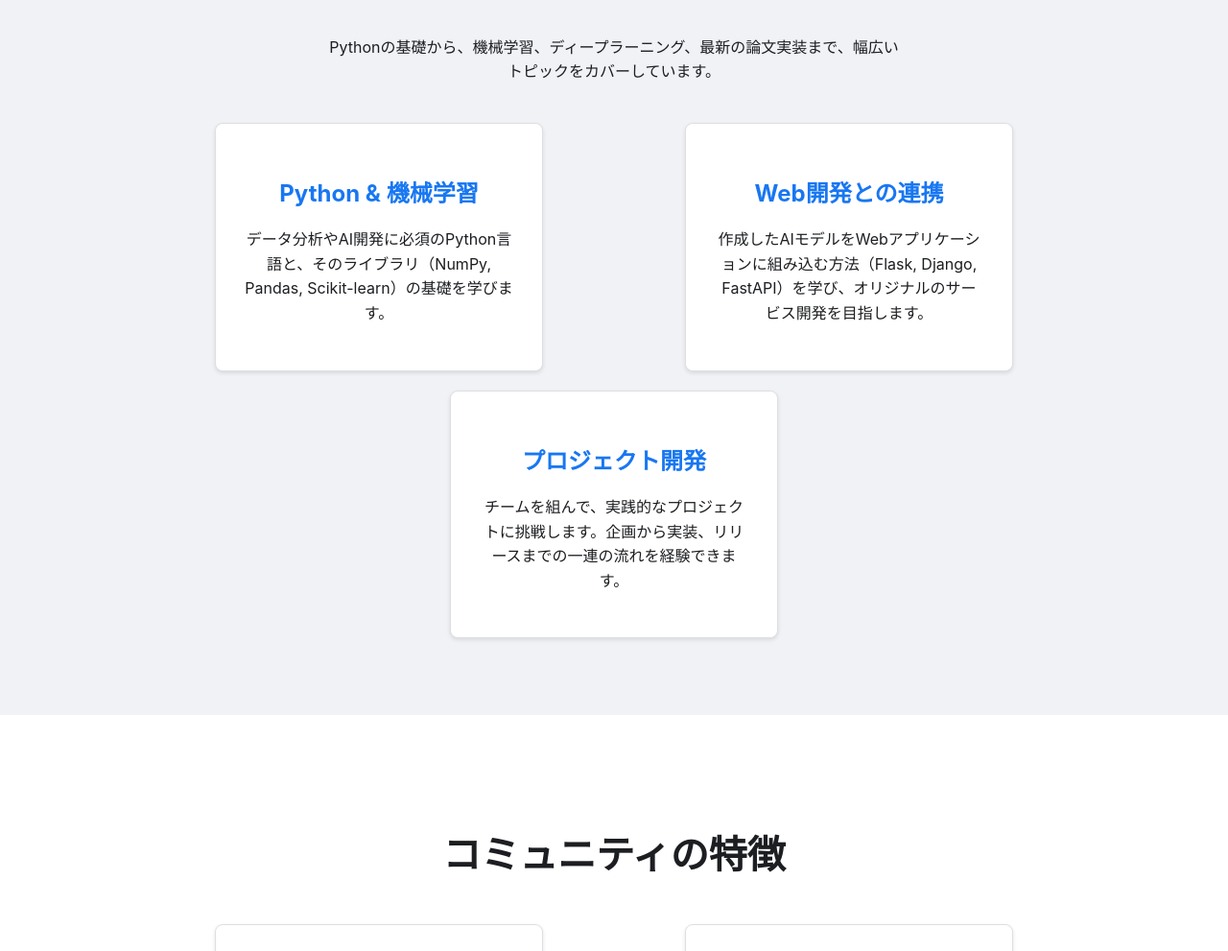
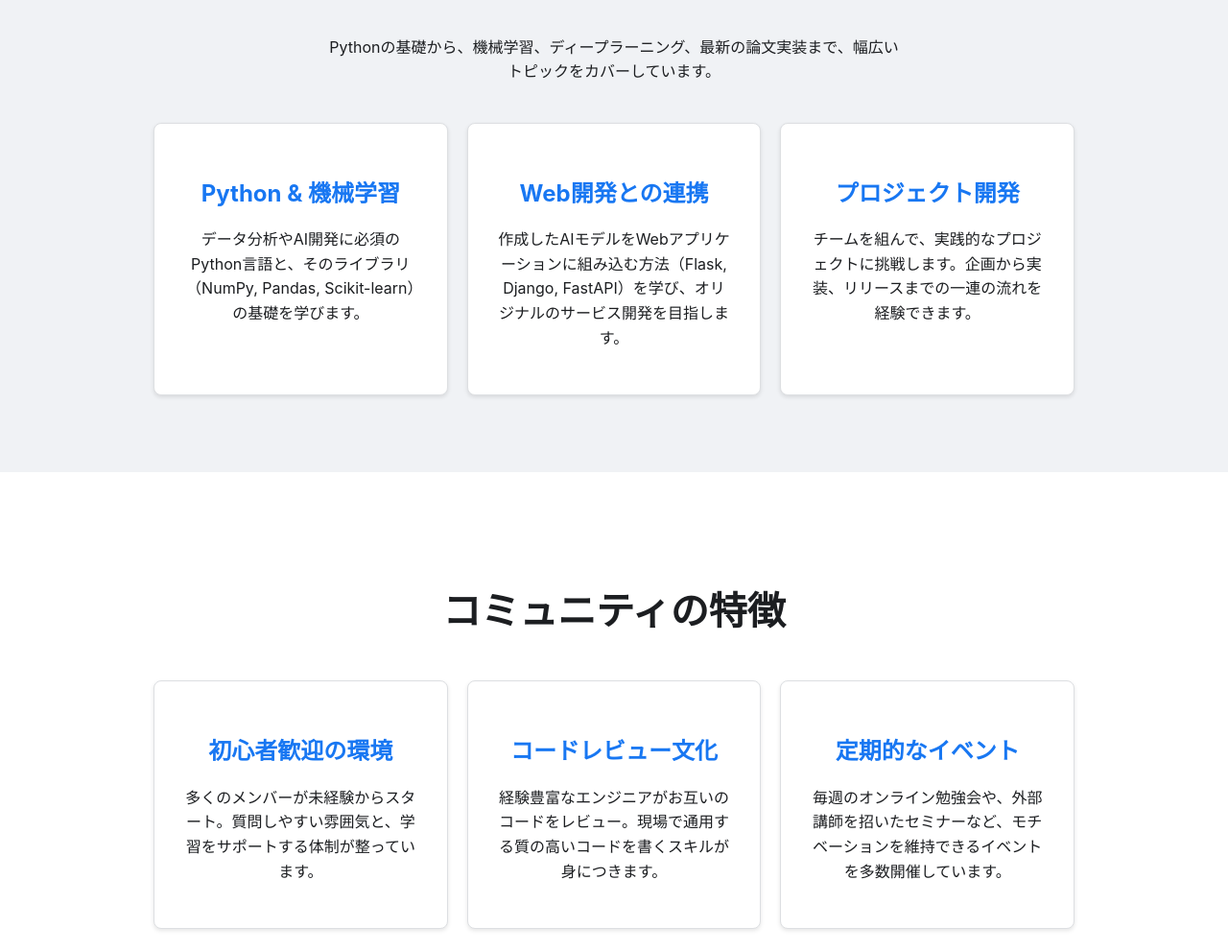
Before and after one commit to carponn-hub/002_lp, a plain HTML site: page index.html in a window 1280 px wide. Shown: the part 671-1662 px from the top of the page at 96% size. Drawn offline with Linux system fonts and the light colour scheme.

Commit message:
カードを横一列に変更

```diff
--- a/index.html
+++ b/index.html
@@ -66,7 +66,6 @@
         .features {
             display: flex;
             justify-content: space-around;
-            flex-wrap: wrap;
             gap: 20px;
         }
         .feature-card {
@@ -74,7 +73,7 @@
             border: 1px solid #dddfe2;
             border-radius: 8px;
             padding: 30px;
-            width: calc(33.333% - 40px);
+            flex: 1;
             box-shadow: 0 2px 4px rgba(0, 0, 0, 0.1);
             transition: transform 0.3s, box-shadow 0.3s;
         }
```
